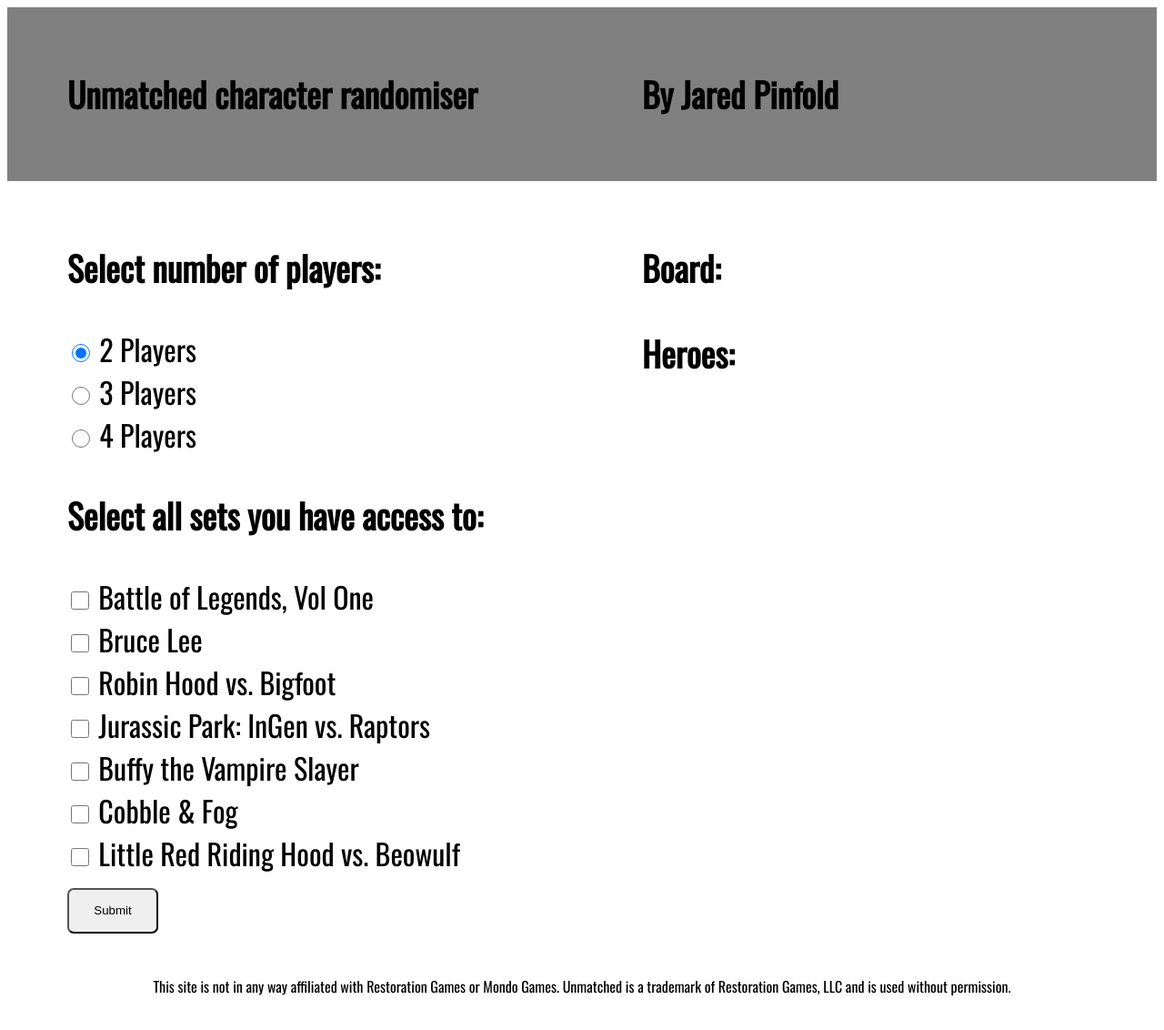
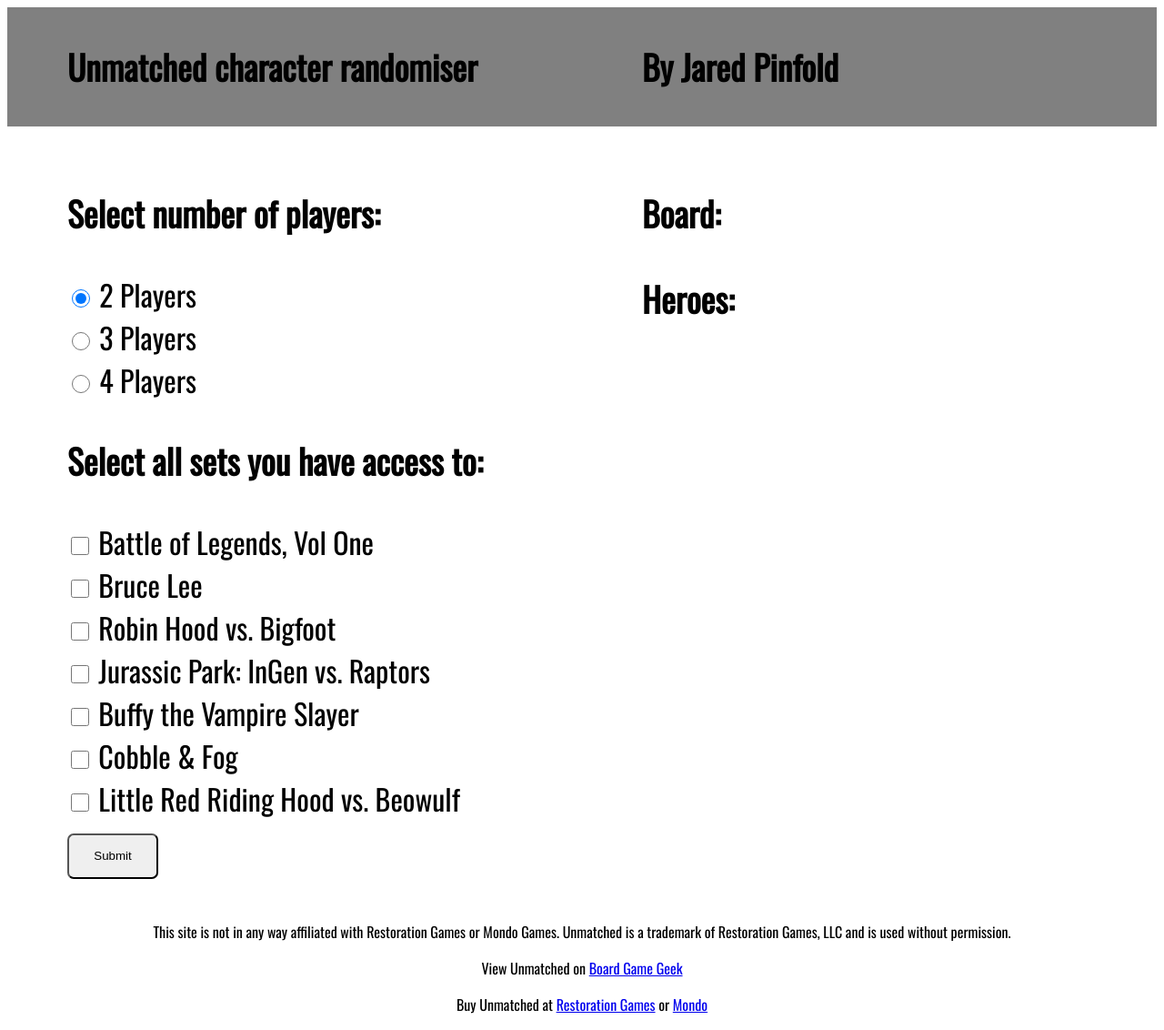
Before and after one commit to jared-pinfold/Randomiser-for-Unmatched, a plain HTML site: page index.html in a window 1280 px wide. Shown: the whole page at 91% size. Drawn offline with nearby package versions, Linux system fonts and the light colour scheme.

Commit message:
Tweaked formatting, removed console logs, added links in disclaimer

```diff
--- a/css/style.css
+++ b/css/style.css
@@ -24,17 +24,14 @@
   background: grey;
 }
 
-.leftHeaderContent {
-  text-align: left;
-  margin-left: 1em;
-  justify-content: left;
+.headerContent {
+  width: 500px;
+  margin-left: 15px;
+  margin-right: 15px;
+  padding-left: 15px;
+  padding-right: 15px;
 }
 
-.rightHeaderContent {
-  text-align: right;
-  margin-right: 1em;
-  justify-content: right;
-}
 
 .card-left {
   width: 500px;
--- a/index.html
+++ b/index.html
@@ -14,10 +14,10 @@
 
    <!-- *********** Header Section -->
   <div class="card-container header">
-    <div class="card-left">
+    <div class="headerContent">
       <h3>Unmatched character randomiser</h3>
     </div>
-    <div class="card-right">
+    <div class="headerContent">
       <h3>By Jared Pinfold</h3>
     </div>
   </div>
@@ -92,6 +92,13 @@
   <p class="disclaimer">
     This site is not in any way affiliated with Restoration Games or Mondo Games. Unmatched is a trademark of Restoration Games, LLC and is used without permission.
   </p>
+  <p class="disclaimer">
+    View Unmatched on <a href="https://boardgamegeek.com/boardgame/295564/unmatched-game-system/linkeditems/integrateswith">Board Game Geek</a>
+  </p>
+  <p class="disclaimer">
+    Buy Unmatched at <a href="https://restorationgames.com/product-category/games/">Restoration Games</a> or
+    <a href="https://mondoshop.com/collections/games-puzzles?_=pf&pf_t_game_type=gametype_Unmatched">Mondo</a>
+  </p>
 
 </body>
 
--- a/js/randomiser.js
+++ b/js/randomiser.js
@@ -88,7 +88,6 @@
       let x = document.getElementById(htmlId)
       x.innerHTML = ""
     }
-    console.log(selectedPlayer)
   }
 
 
@@ -118,7 +117,6 @@
         }
       }
     }
-    console.log("createArrays: " + availableBoards)
   }
 
   function playerCount() {
@@ -129,7 +127,6 @@
     } else {
       players = 4
     }
-  console.log("players " + players)
   }
 
   function randomRange(myMin, myMax) {
```
